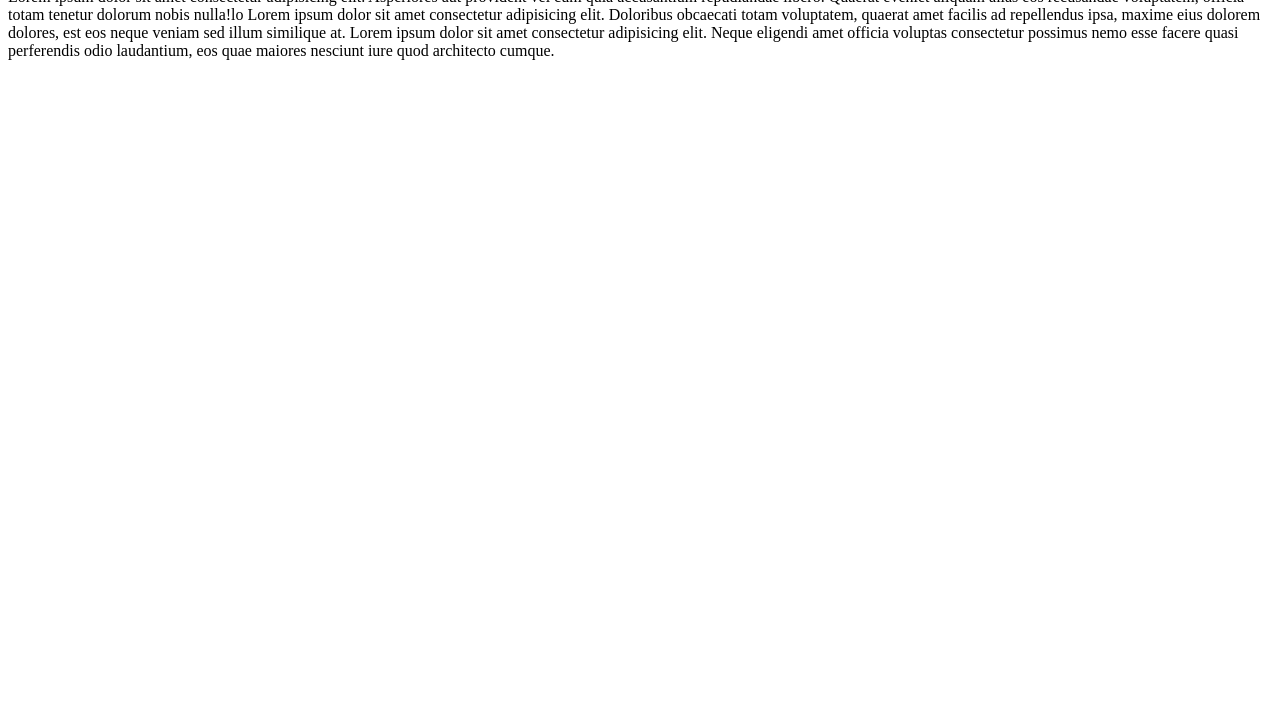
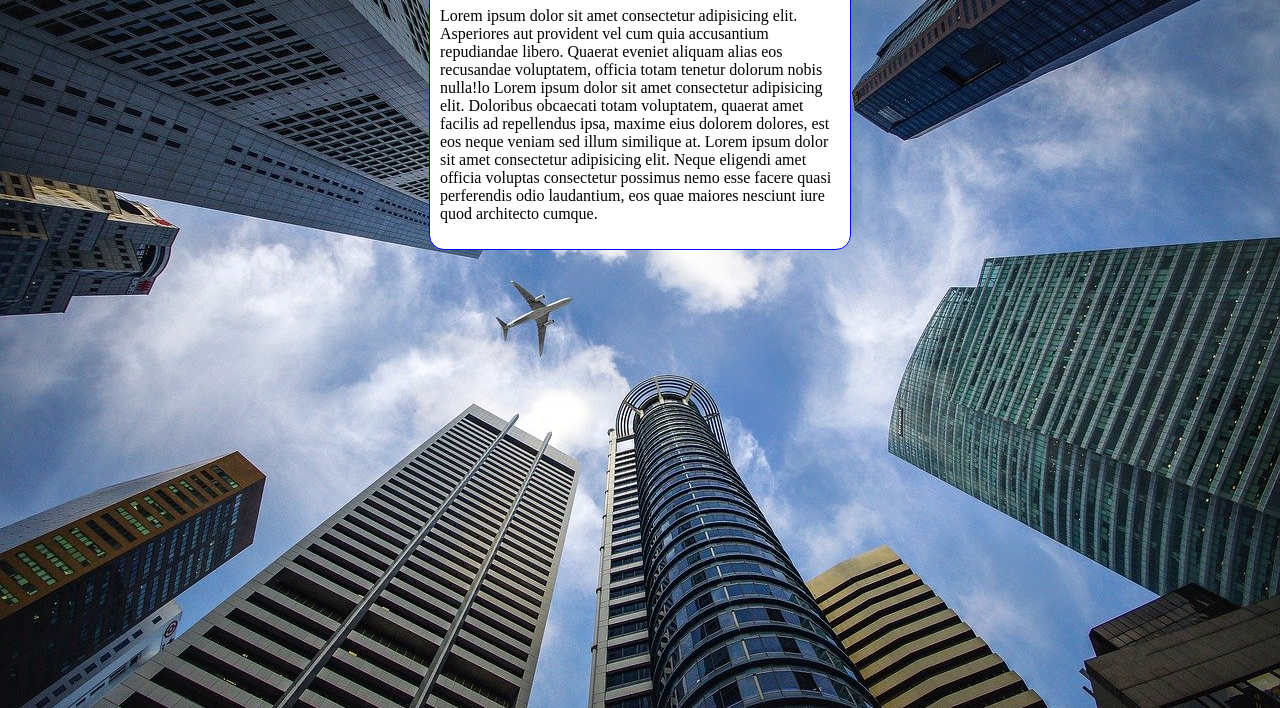
Before and after one commit to raiquirino/html-css, a plain HTML site: page 03_Módulo/ex022/fundo006.html in a window 1280 px wide. Shown: the part 92-800 px from the top of the page. Drawn offline with Linux system fonts and the light colour scheme.

Commit message:
Update fundo006.html

```diff
--- a/03_Módulo/ex022/fundo006.html
+++ b/03_Módulo/ex022/fundo006.html
@@ -3,8 +3,29 @@
 <head>
     <meta charset="UTF-8">
     <meta name="viewport" content="width=device-width, initial-scale=1.0">
-    <title>Document</title>
+    <title>Documento</title>
 </head>
+
+<style>
+    body {
+        background-color: black;
+        background-image: url("imagens/wallpaper002.jpg");
+        background-repeat: no-repeat;
+        background-position: center top;
+
+    }
+
+    main {
+        background-color: white;
+        width: 400px;
+        padding: 10px;
+        margin: auto;
+        border: 1px solid blue;
+        border-radius: 15px;
+    }
+
+</style>
+
 <body>
     <main>
         <h1>
```
